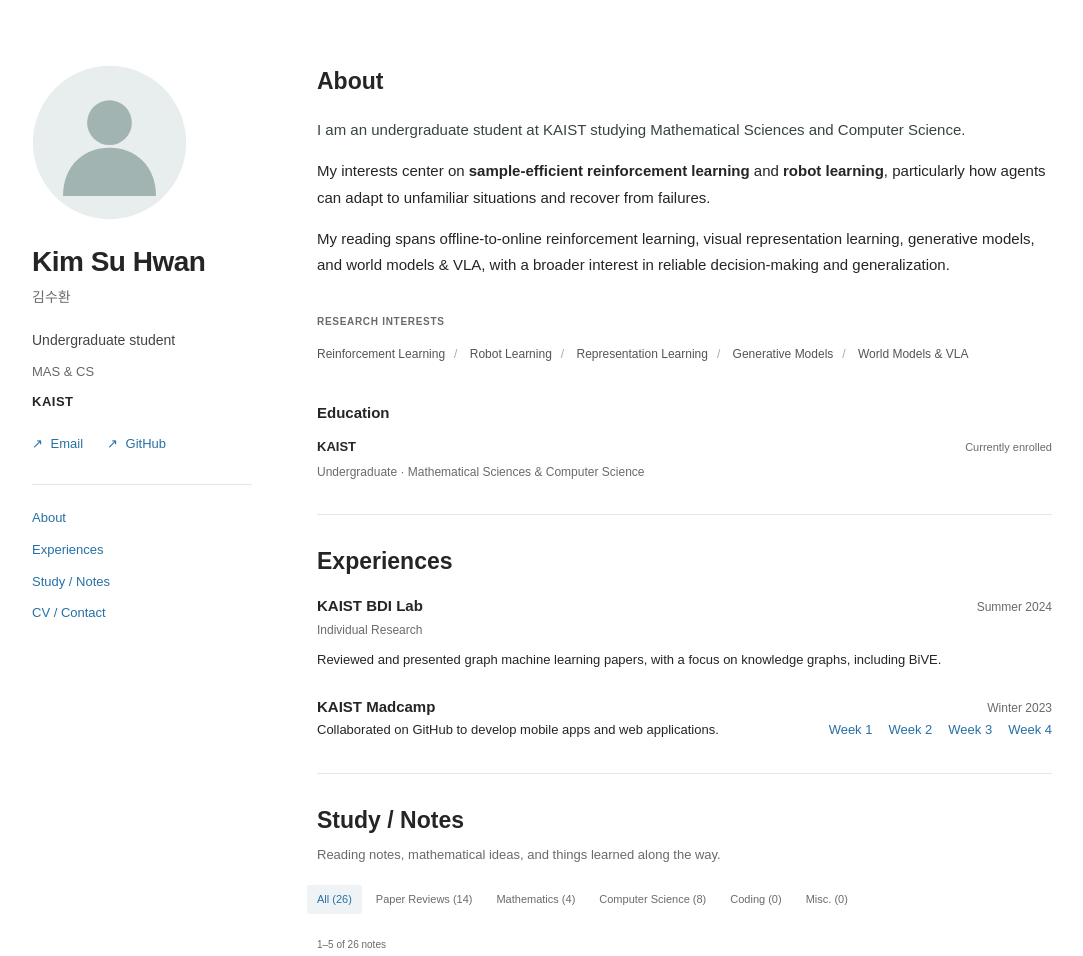
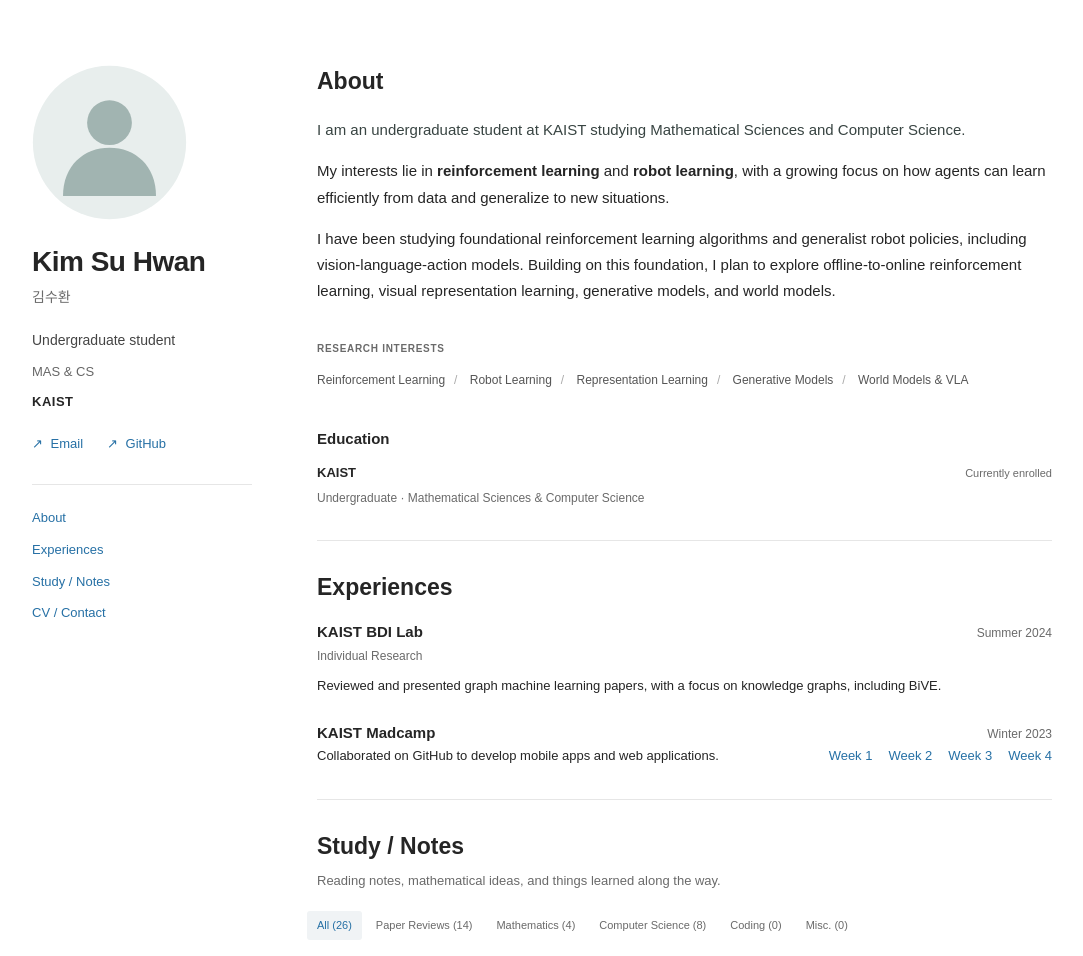
Before and after one commit to pepeking67/pepeking67.github.io, a website: page src/index.html in a window 1280 px wide. Shown: the top 956 px of the page, without its empty margins (98-1181 px from the left). Drawn offline with Linux system fonts and the light colour scheme; files that its build step writes are made by us from their sources; files whose address does not match are found by name.

Commit message:
Update About to reflect completed reading and future study

```diff
--- a/src/index.html
+++ b/src/index.html
@@ -18,7 +18,7 @@
 <nav class="sidebar-nav" aria-label="Main navigation"><a href="#about">About</a><a href="#experiences">Experiences</a><a href="#notes">Study / Notes</a><button type="button" id="open-contact">CV / Contact</button></nav>
 </aside>
 <main id="main">
-<section id="about" class="about"><h2>About</h2><p class="lead">I am an undergraduate student at KAIST studying Mathematical Sciences and Computer Science.</p><p>My interests center on <strong>sample-efficient reinforcement learning</strong> and <strong>robot learning</strong>, particularly how agents can adapt to unfamiliar situations and recover from failures.</p><p>My reading spans offline-to-online reinforcement learning, visual representation learning, generative models, and world models &amp; VLA, with a broader interest in reliable decision-making and generalization.</p>
+<section id="about" class="about"><h2>About</h2><p class="lead">I am an undergraduate student at KAIST studying Mathematical Sciences and Computer Science.</p><p>My interests lie in <strong>reinforcement learning</strong> and <strong>robot learning</strong>, with a growing focus on how agents can learn efficiently from data and generalize to new situations.</p><p>I have been studying foundational reinforcement learning algorithms and generalist robot policies, including vision-language-action models. Building on this foundation, I plan to explore offline-to-online reinforcement learning, visual representation learning, generative models, and world models.</p>
 <div class="interests"><span class="small-label">RESEARCH INTERESTS</span><div class="interest-list"><span>Reinforcement Learning</span><span>Robot Learning</span><span>Representation Learning</span><span>Generative Models</span><span>World Models &amp; VLA</span></div></div>
 <div class="education"><h3>Education</h3><div class="education-row"><div><strong>KAIST</strong><p>Undergraduate · Mathematical Sciences &amp; Computer Science</p></div><span class="subtle">Currently enrolled</span></div></div>
 </section>
```
